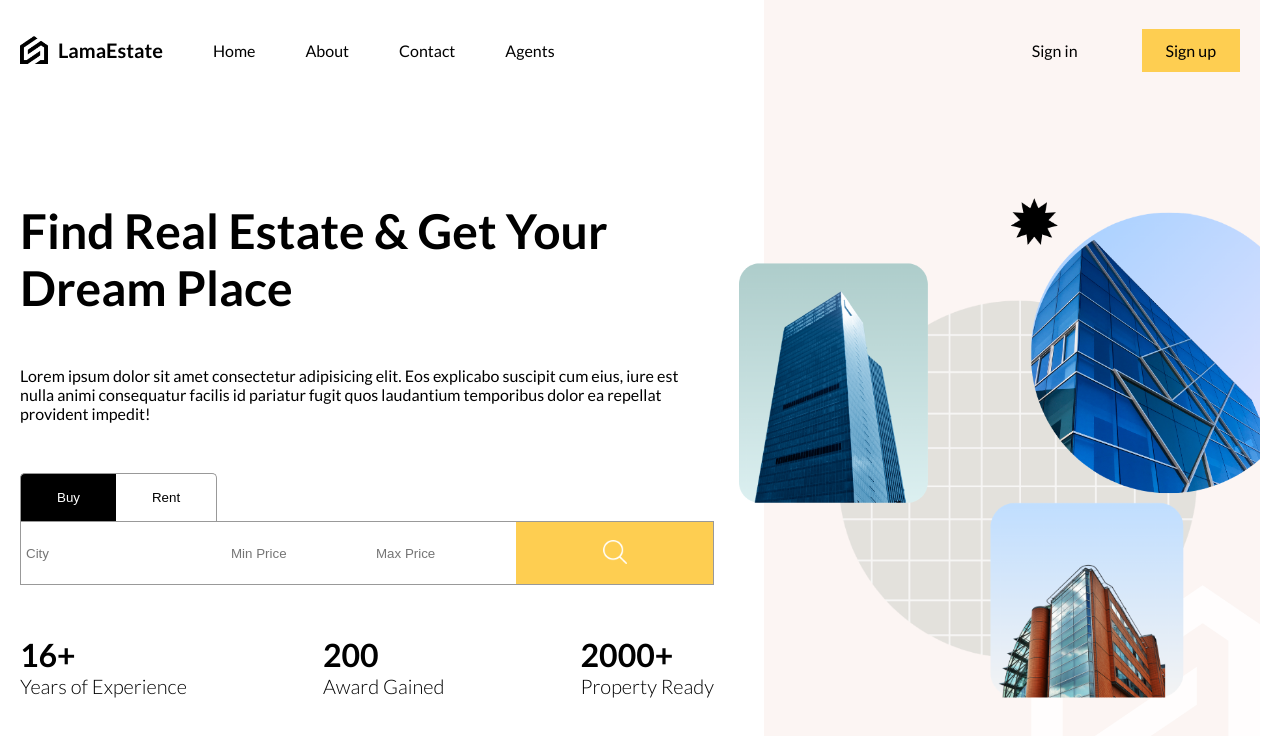
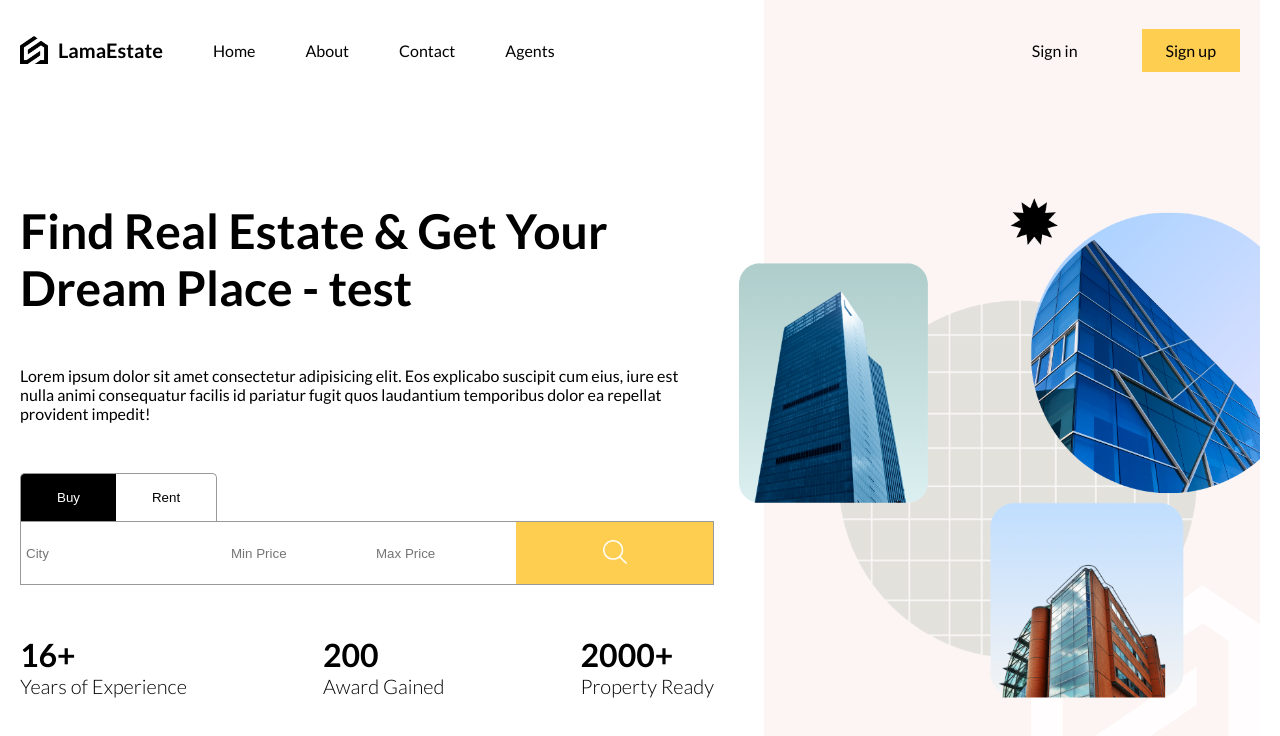
Before and after one commit to marcm8793/realestateappllamadev, a React (Vite) app in the folder client/: page / in a window 1280 px wide. Shown: the top 736 px of the page. Built offline with nearby package versions, Linux system fonts and the light colour scheme; no server answers.

Commit message:
Update homePage.jsx

```diff
--- a/client/src/routes/homePage/homePage.jsx
+++ b/client/src/routes/homePage/homePage.jsx
@@ -10,7 +10,7 @@ function HomePage() {
     <div className="homePage">
       <div className="textContainer">
         <div className="wrapper">
-          <h1 className="title">Find Real Estate & Get Your Dream Place</h1>
+          <h1 className="title">Find Real Estate & Get Your Dream Place - test</h1>
           <p>
             Lorem ipsum dolor sit amet consectetur adipisicing elit. Eos
             explicabo suscipit cum eius, iure est nulla animi consequatur
```
